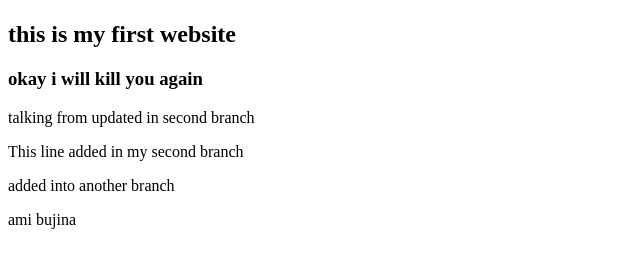
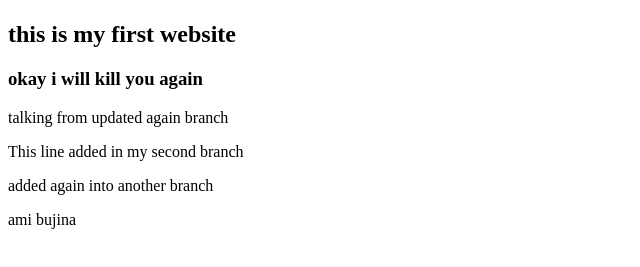
Before and after one commit to Farjanaislam2/html-css-project, a plain HTML site: page index.html in a window 1280 px wide. Shown: the part 59-326 px from the top of the page, without its empty margins (0-640 px from the left). Drawn offline with Linux system fonts and the light colour scheme.

Commit message:
changing the same thing

```diff
--- a/index.html
+++ b/index.html
@@ -10,9 +10,9 @@
     <h1>This is header</h1>
     <h2>this is my first website</h2>
     <h3>okay i will kill you again</h3>
-    <p>talking from updated in second branch</p>
+    <p>talking from updated again branch</p>
     <p>This line added in my second branch</p>
-    <p>added into another branch</p>
+    <p>added again into another branch</p>
     <p>ami bujina</p>
 </body>
 </html>
```
